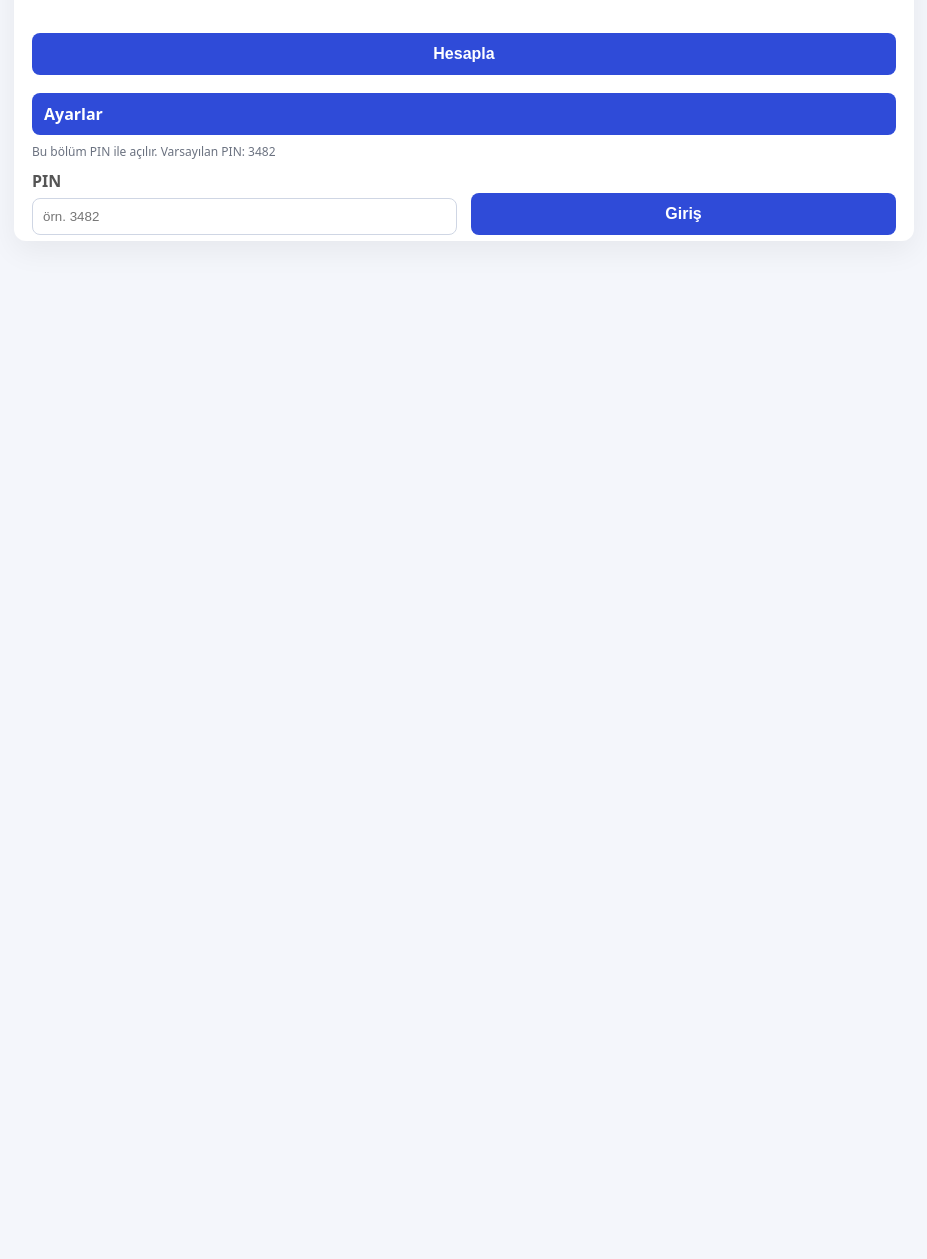
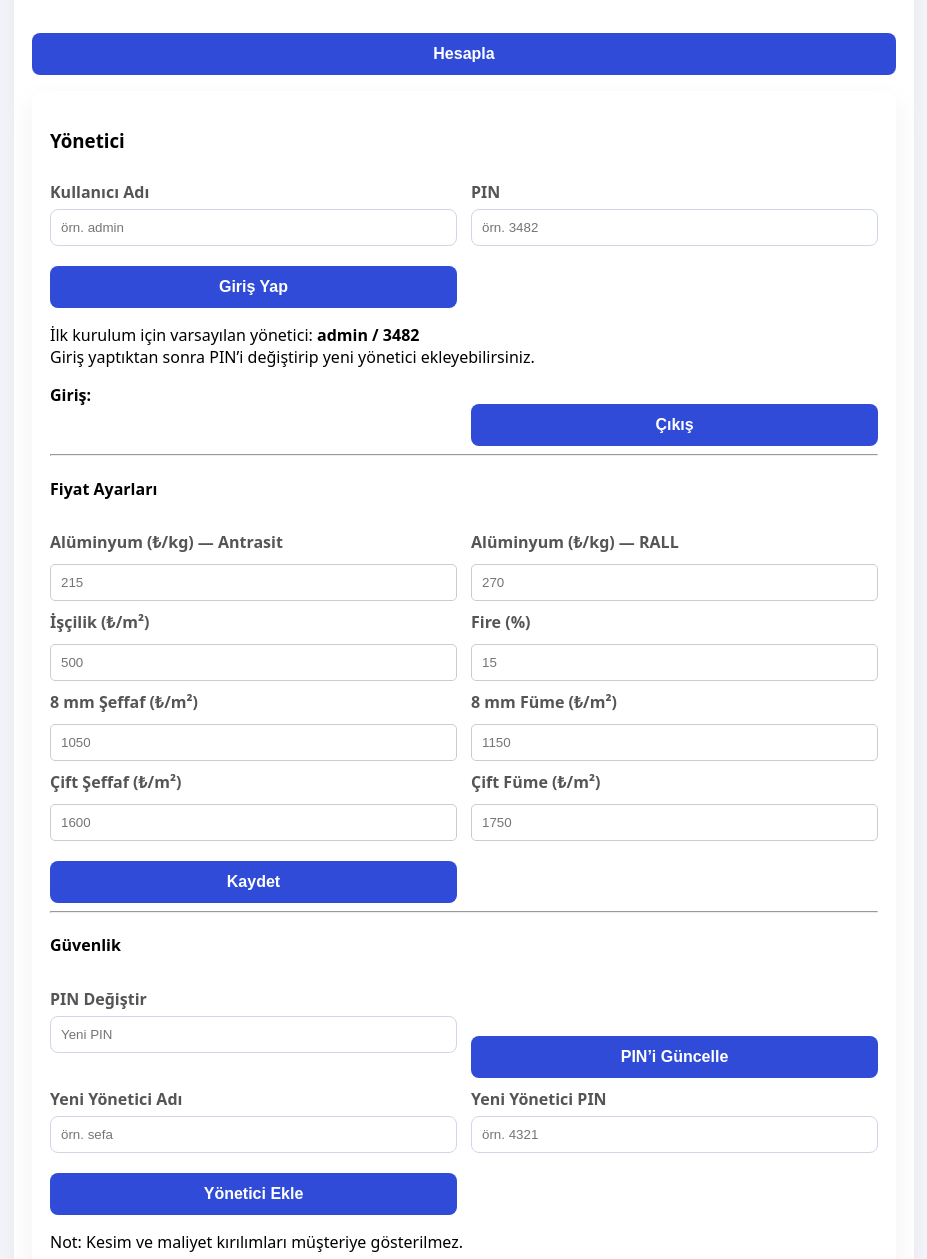
Before and after one commit to sefaakkaya2606/cam-balkon, a plain HTML site: page index.html in a window 1280 px wide. Shown: the part 581-1840 px from the top of the page, without its empty margins (176-1103 px from the left). Before the commit the page ends 866 px from the top, so only its background shows below. Drawn offline with Linux system fonts and the light colour scheme.

Commit message:
Update index.html

```diff
--- a/index.html
+++ b/index.html
@@ -148,55 +148,121 @@
     <!-- Özet (müşteri görünümü) -->
     <div id="ozet" class="ok hide"></div>
 
-    <!-- Yönetici -->
-    <div class="section-title" style="margin-top:18px">Ayarlar</div>
-    <div class="muted">Bu bölüm PIN ile açılır. Varsayılan PIN: 3482</div>
+    <!-- YÖNETİCİ GİRİŞ / AYARLAR -->
+<section id="admin-section" class="card">
+  <h3 class="card-title">Yönetici</h3>
+
+  <!-- Giriş paneli (kullanıcı + PIN) -->
+  <div id="admin-login-box">
     <div class="row">
-      <div>
+      <div class="col">
+        <label for="adminUser">Kullanıcı Adı</label>
+        <input id="adminUser" type="text" placeholder="örn. admin">
+      </div>
+      <div class="col">
         <label for="adminPin">PIN</label>
-        <input id="adminPin" placeholder="örn. 3482">
+        <input id="adminPin" type="password" inputmode="numeric" placeholder="örn. 3482">
       </div>
-      <div style="align-self:end">
-        <button id="pinBtn" class="btn">Giriş</button>
+    </div>
+    <div class="row">
+      <button id="btnAdminLogin" class="btn btn-primary">Giriş Yap</button>
+    </div>
+    <p class="hint">
+      İlk kurulum için varsayılan yönetici: <b>admin / 3482</b><br>
+      Giriş yaptıktan sonra PIN’i değiştirip yeni yönetici ekleyebilirsiniz.
+    </p>
+  </div>
+
+  <!-- Ayarlar paneli (sadece girişten sonra görünür) -->
+  <div id="admin-panel" class="hidden">
+    <div class="row between">
+      <div><b>Giriş:</b> <span id="whoami"></span></div>
+      <button id="btnLogout" class="btn btn-link">Çıkış</button>
+    </div>
+
+    <hr>
+
+    <h4>Fiyat Ayarları</h4>
+    <div class="row">
+      <div class="col">
+        <label for="priceAluStd">Alüminyum (₺/kg) — Antrasit</label>
+        <input id="priceAluStd" type="number" step="0.01" placeholder="215">
+      </div>
+      <div class="col">
+        <label for="priceAluRall">Alüminyum (₺/kg) — RALL</label>
+        <input id="priceAluRall" type="number" step="0.01" placeholder="270">
       </div>
     </div>
 
-    <div id="adminPanel" class="hide">
-      <div class="row">
-        <div>
-          <label>Alüminyum (₺/kg) — Antrasit</label>
-          <input id="pAluAgri" type="number" step="0.01" />
-        </div>
-        <div>
-          <label>Alüminyum (₺/kg) — RALL</label>
-          <input id="pAluRall" type="number" step="0.01" />
-        </div>
+    <div class="row">
+      <div class="col">
+        <label for="priceLabor">İşçilik (₺/m²)</label>
+        <input id="priceLabor" type="number" step="1" placeholder="500">
       </div>
-      <div class="row">
-        <div>
-          <label>İşçilik (₺/m²)</label>
-          <input id="pIscilik" type="number" step="0.01"/>
-        </div>
-        <div>
-          <label>Fire (%)</label>
-          <input id="pFire" type="number" step="0.01"/>
-        </div>
+      <div class="col">
+        <label for="wastePct">Fire (%)</label>
+        <input id="wastePct" type="number" step="0.1" placeholder="15">
       </div>
-      <div class="row">
-        <div><label>8 mm Şeffaf (₺/m²)</label><input id="p8Seffaf" type="number" step="0.01"/></div>
-        <div><label>8 mm Füme (₺/m²)</label><input id="p8Fume" type="number" step="0.01"/></div>
-      </div>
-      <div class="row">
-        <div><label>Çift Şeffaf (₺/m²)</label><input id="p20Seffaf" type="number" step="0.01"/></div>
-        <div><label>Çift Füme (₺/m²)</label><input id="p20Fume" type="number" step="0.01"/></div>
-      </div>
-      <div style="margin-top:8px">
-        <button id="kaydetBtn" class="btn">Kaydet</button>
-      </div>
-      <div class="muted" style="margin:8px 0 0">Not: Kesim ve maliyet kırılımları müşteriye gösterilmez.</div>
     </div>
 
+    <div class="row">
+      <div class="col">
+        <label for="price8Clr">8 mm Şeffaf (₺/m²)</label>
+        <input id="price8Clr" type="number" step="1" placeholder="1050">
+      </div>
+      <div class="col">
+        <label for="price8Smoke">8 mm Füme (₺/m²)</label>
+        <input id="price8Smoke" type="number" step="1" placeholder="1150">
+      </div>
+    </div>
+
+    <div class="row">
+      <div class="col">
+        <label for="price20Clr">Çift Şeffaf (₺/m²)</label>
+        <input id="price20Clr" type="number" step="1" placeholder="1600">
+      </div>
+      <div class="col">
+        <label for="price20Smoke">Çift Füme (₺/m²)</label>
+        <input id="price20Smoke" type="number" step="1" placeholder="1750">
+      </div>
+    </div>
+
+    <div class="row">
+      <button id="btnSavePrices" class="btn btn-primary">Kaydet</button>
+    </div>
+
+    <hr>
+
+    <h4>Güvenlik</h4>
+    <div class="row">
+      <div class="col">
+        <label for="newPin">PIN Değiştir</label>
+        <input id="newPin" type="password" inputmode="numeric" placeholder="Yeni PIN">
+      </div>
+      <div class="col">
+        <label>&nbsp;</label>
+        <button id="btnChangePin" class="btn">PIN’i Güncelle</button>
+      </div>
+    </div>
+
+    <div class="row">
+      <div class="col">
+        <label for="newAdminUser">Yeni Yönetici Adı</label>
+        <input id="newAdminUser" type="text" placeholder="örn. sefa">
+      </div>
+      <div class="col">
+        <label for="newAdminPin">Yeni Yönetici PIN</label>
+        <input id="newAdminPin" type="password" inputmode="numeric" placeholder="örn. 4321">
+      </div>
+    </div>
+    <div class="row">
+      <button id="btnAddAdmin" class="btn">Yönetici Ekle</button>
+    </div>
+
+    <p class="hint">Not: Kesim ve maliyet kırılımları müşteriye gösterilmez.</p>
   </div>
+</section>
+
 </div>
 <script src="script.js"></script>
 </body>
```
